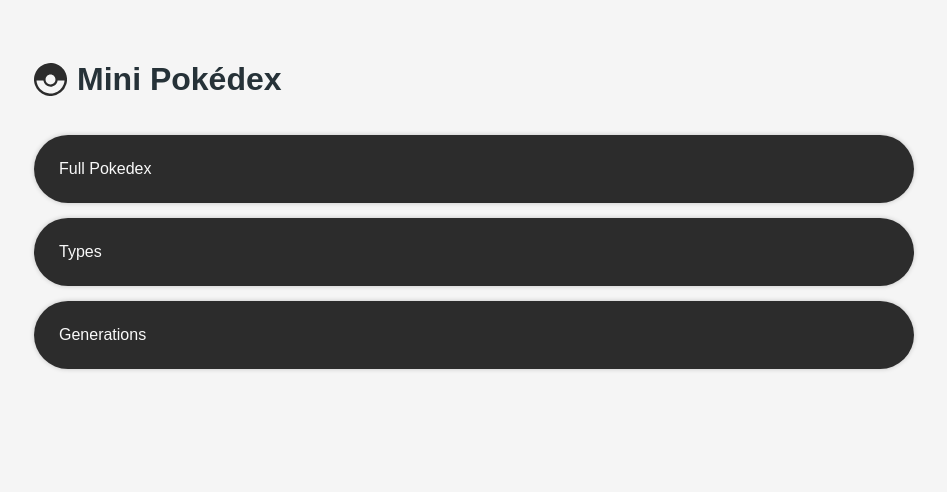
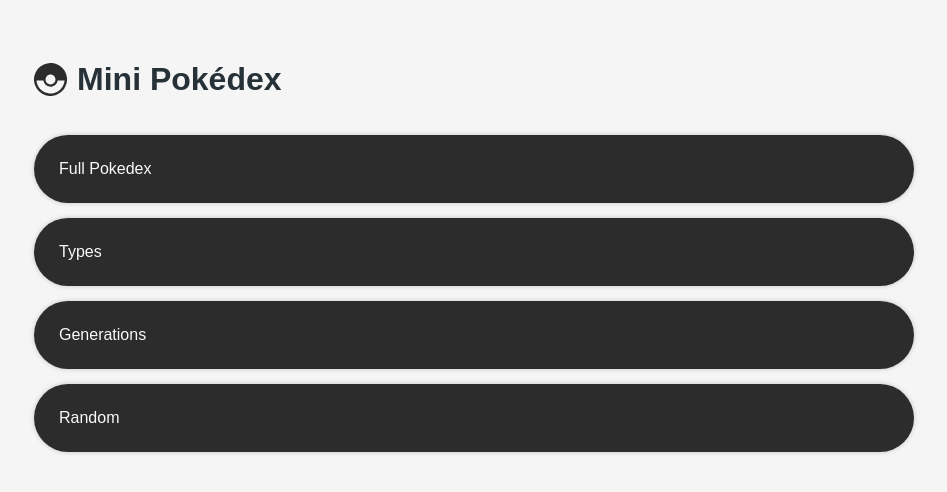
Before and after one commit to lisinsau/mini-pokedex, a React (Create React App) app: page / in a window 1280 px wide. Shown: the top 492 px of the page, without its empty margins (166-1113 px from the left). Built offline with nearby package versions, Linux system fonts and the light colour scheme.

Commit message:
Random implementation

```diff
--- a/src/components/PokemonNavigation.jsx
+++ b/src/components/PokemonNavigation.jsx
@@ -2,6 +2,7 @@
 
 function PokemonNavigation(props){
     const ids = props.validIds;
+    if (!ids || ids.length === 0) return null;
 
     const currentIndex = ids.indexOf(String(props.id));
 
--- a/src/pages/Homepage.jsx
+++ b/src/pages/Homepage.jsx
@@ -2,6 +2,8 @@
 import "./Homepage.css";
 
 function Homepage() {
+    const randomId = Math.floor(Math.random() * 1025) + 1;
+
     return (
         <div style={{ padding: "20px" }}>
             <div className="title-container">
@@ -25,6 +27,11 @@
                     <p>Generations</p>
                     <img src="" alt=""/>
                 </Link>
+
+                <Link to={`/pokemon/${randomId}`}  className="category-container">
+                    <p>Random</p>
+                    <img src="" alt=""/>
+                </Link>
             </div>
         </div>
     )
```
